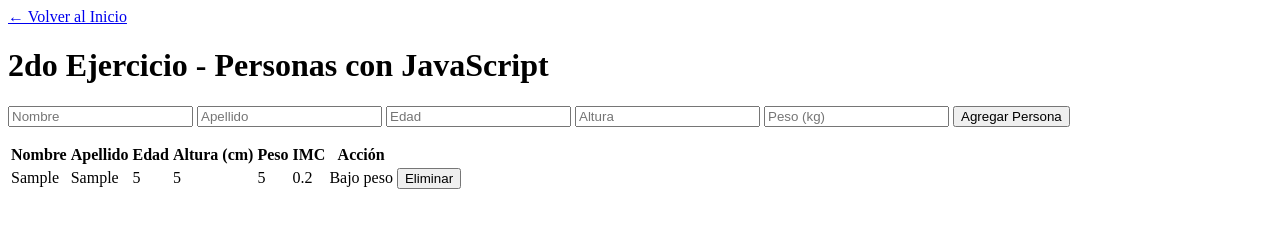
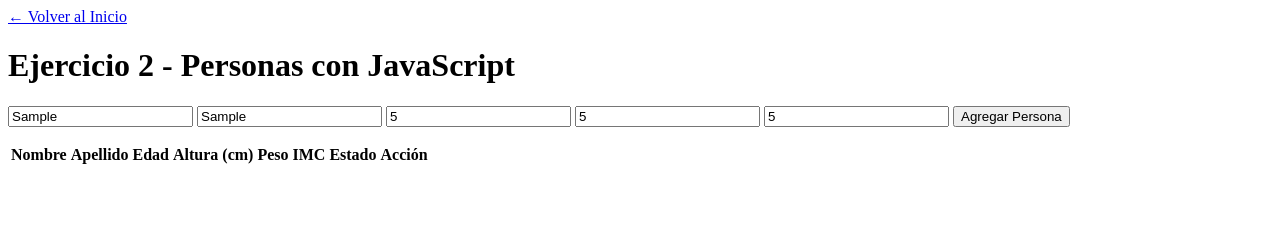
Before and after one commit to Outdi182/tupIII-3raEntrega-Diaz, a plain HTML site: page personas.html in a window 1280 px wide. Both pictures are taken after typing "Sample", "Sample", "5", "5", "5" into the empty fields and a click on the button "Agregar Persona". Drawn offline with Linux system fonts and the light colour scheme.

Commit message:
Modifico el html y js de persona agregando estado y modificando la altura

```diff
--- a/personas.html
+++ b/personas.html
@@ -15,7 +15,7 @@
         ← Volver al Inicio
     </a>
 
-    <h1>2do Ejercicio - Personas con JavaScript</h1>
+    <h1>Ejercicio 2 - Personas con JavaScript</h1>
 
     <form id="formPersona">
 
@@ -37,7 +37,7 @@
         <input
             type="number"
             id="altura"
-            placeholder="Altura">
+            placeholder="Altura (cm)">
 
         <input
             type="number"
@@ -64,6 +64,7 @@
                 <th>Altura (cm) </th>
                 <th>Peso</th>
                 <th>IMC</th>
+                <th>Estado</th>
                 <th>Acción</th>
             </tr>
 
--- a/personas.js
+++ b/personas.js
@@ -6,12 +6,16 @@
 const tabla =
 document.getElementById("tablaPersonas");
 
+const mensajeError =
+document.getElementById("mensajeError");
+
 function calcularIMC(peso, altura)
 {
+    const alturaMetros = altura / 100;
     return Number(
         (
             peso /
-            (altura * altura)
+            (alturaMtros * alturaMetros)
         ).toFixed(2)
     );
 }
@@ -73,9 +77,11 @@
             <td>${persona.altura}</td>
             <td>${persona.peso}</td>
             <td>${imc}</td>
+
             <td class="${estado.clase}">
                 ${estado.texto}
             </td>
+
             <td>
                 <button onclick="eliminarPersona(${indice})">
                     Eliminar
@@ -101,31 +107,43 @@
     const nombre =
     document.getElementById("nombre").value.trim();
 
-    if(nombre === "")
+    const apellido =
+    document.getElementById("apellido").value.trim();
+
+    const edad =
+    document.getElementById("edad").value.trim();
+
+    const altura =
+    document.getElementById("altura").value.trim();
+
+    const peso =
+    document.getElementById("peso").value.trim();
+
+    if(
+        nombre === "" ||
+        apellido === "" ||
+        edad === "" ||
+        altura === "" ||
+        peso === ""
+    )
     {
-        alert("Ingrese un nombre");
+        mensajeError.textContent =
+        "Todos los campos son obligatorios.";
+
+        mensajeError.className =
+        "error";
+
         return;
     }
 
+    mensajeError.textContent = "";
+
     personas.push({
-        nombre:
         nombre,
-
-        apellido:
-        document.getElementById("apellido").value,
-
-        edad:
-        document.getElementById("edad").value,
-
-        altura:
-        Number(
-            document.getElementById("altura").value
-        ),
-
-        peso:
-        Number(
-            document.getElementById("peso").value
-        )
+        apellido,
+        edad,
+        altura:Number(altura),
+        peso:Number(peso)
     });
 
     renderTabla();
```
